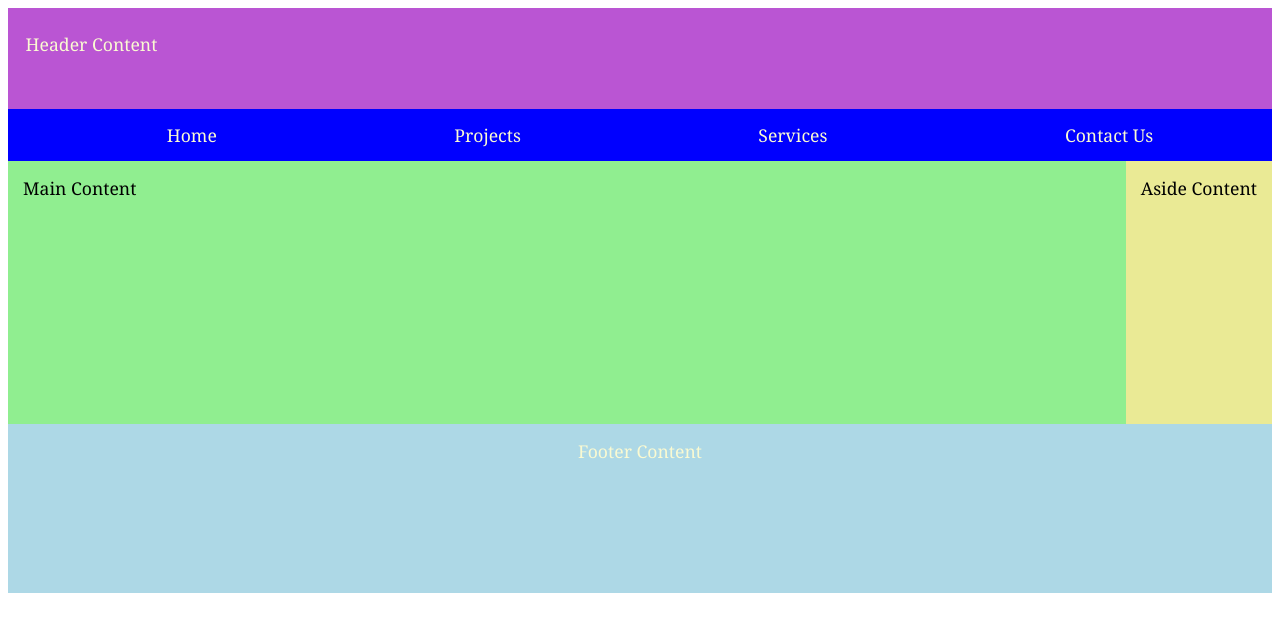
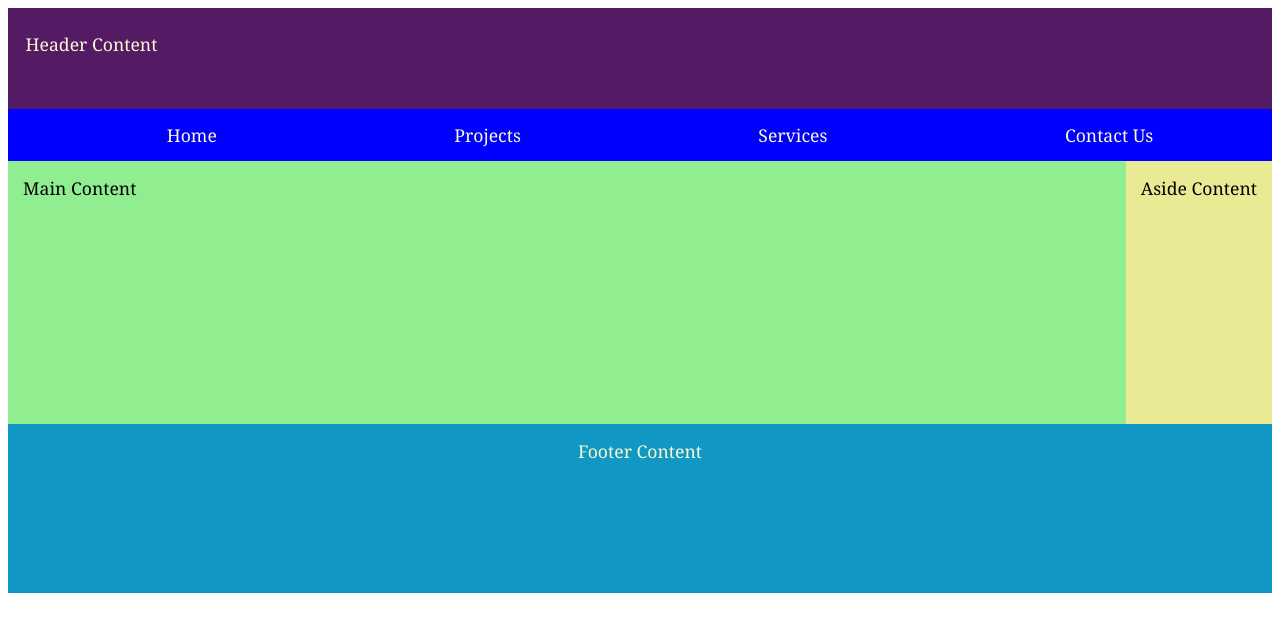
Before and after one commit to T33ny/wdd131, a plain HTML site: page week01/basic-layout.html in a window 1280 px wide. Drawn offline with Linux system fonts and the light colour scheme.

Commit message:
darkened background colors

```diff
--- a/week01/styles/layout.css
+++ b/week01/styles/layout.css
@@ -9,7 +9,7 @@ body {
 }
 
 header {
-    background: mediumorchid;
+    background: rgb(85, 26, 100);
     grid-column: 1/4;
     padding-bottom: 105px;
     color: lightgoldenrodyellow;
@@ -60,7 +60,7 @@ aside {
 
 footer {
     text-align: center;
-    background: lightblue;
+    background: rgb(17, 151, 196);
     color: lightgoldenrodyellow;
     grid-column: 1/4;
     padding-top: 15px;
```
